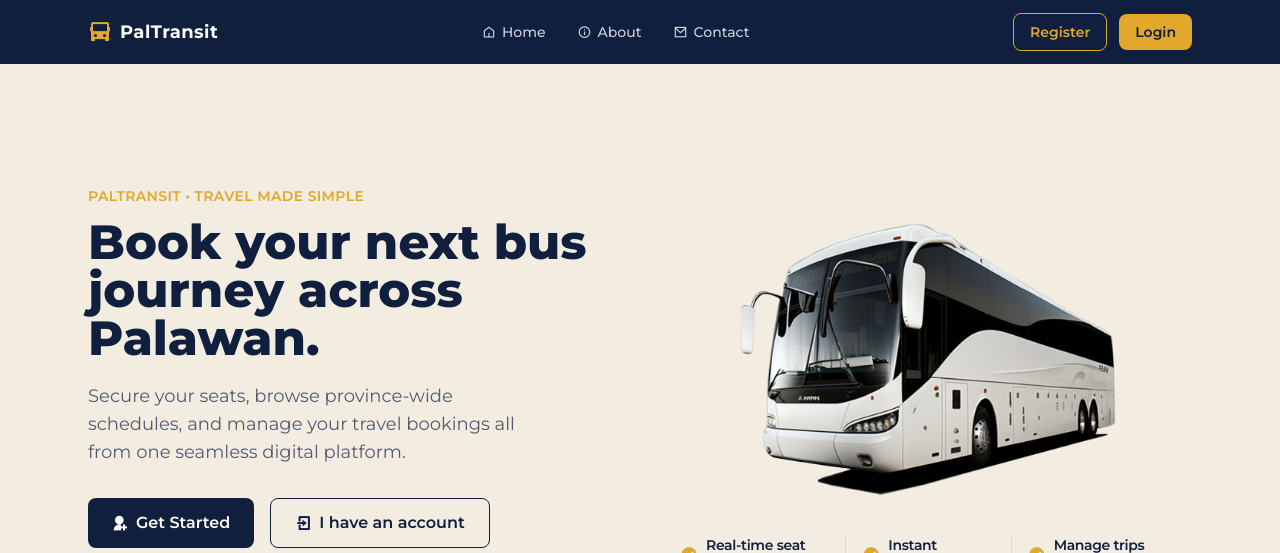
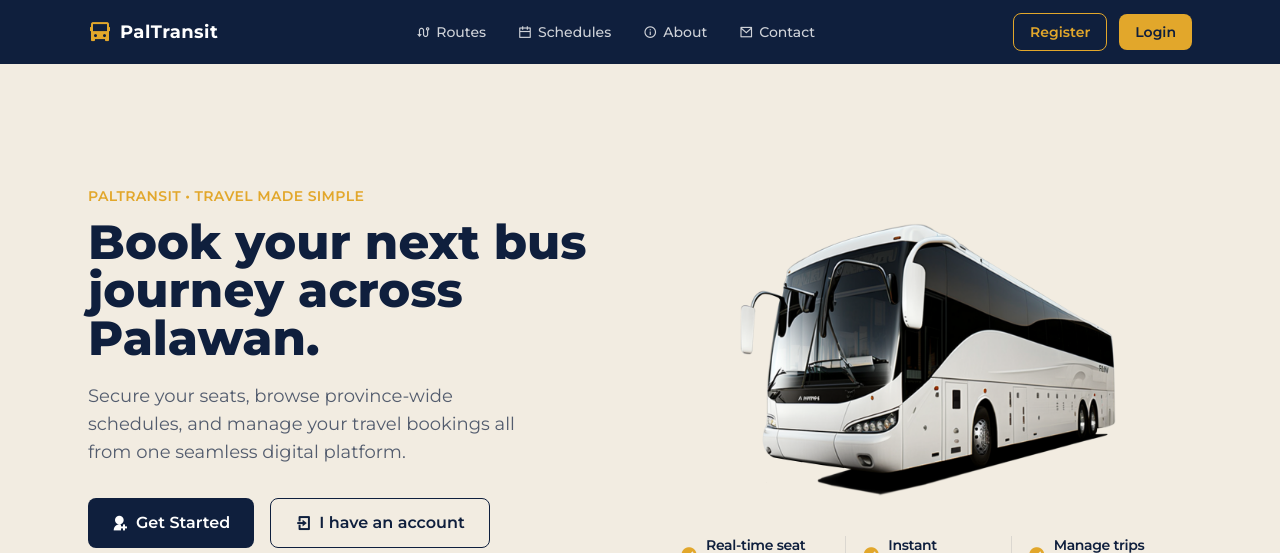
Before and after one commit to XTian-Clav/bus-ticket-system, a PHP site: page /index.php in a window 1280 px wide. Shown: the top 553 px of the page. Run offline with PHP 8.4, Linux system fonts and the light colour scheme; some libraries are stand-ins or nearby versions.

Commit message:
fixed landing page nav links

```diff
--- a/views/partials/guest_navbar.php
+++ b/views/partials/guest_navbar.php
@@ -10,8 +10,11 @@
         </a>
 
         <div class="hidden md:flex items-center gap-8 text-sm font-medium text-white/80">
-            <a href="<?= url('/index.php#home') ?>" class="flex items-center gap-1.5 hover:text-gold transition">
-                <i class="ri-home-5-line"></i> Home
+            <a href="<?= url('/index.php#routes') ?>" class="flex items-center gap-1.5 hover:text-gold transition">
+                <i class="ri-route-line"></i> Routes
+            </a>
+            <a href="<?= url('/index.php#schedule') ?>" class="flex items-center gap-1.5 hover:text-gold transition">
+                <i class="ri-calendar-line"></i> Schedules
             </a>
             <a href="<?= url('/index.php#about') ?>" class="flex items-center gap-1.5 hover:text-gold transition">
                 <i class="ri-information-line"></i> About
```
